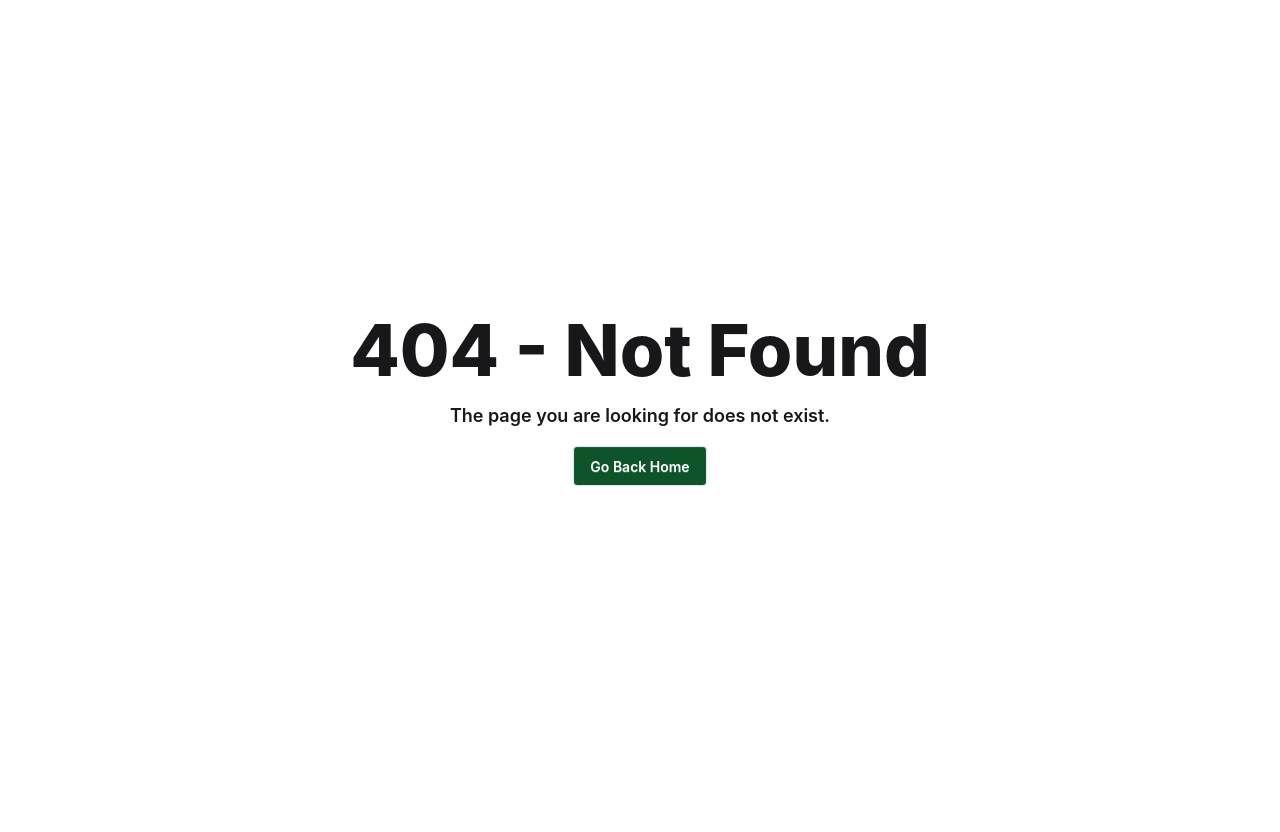
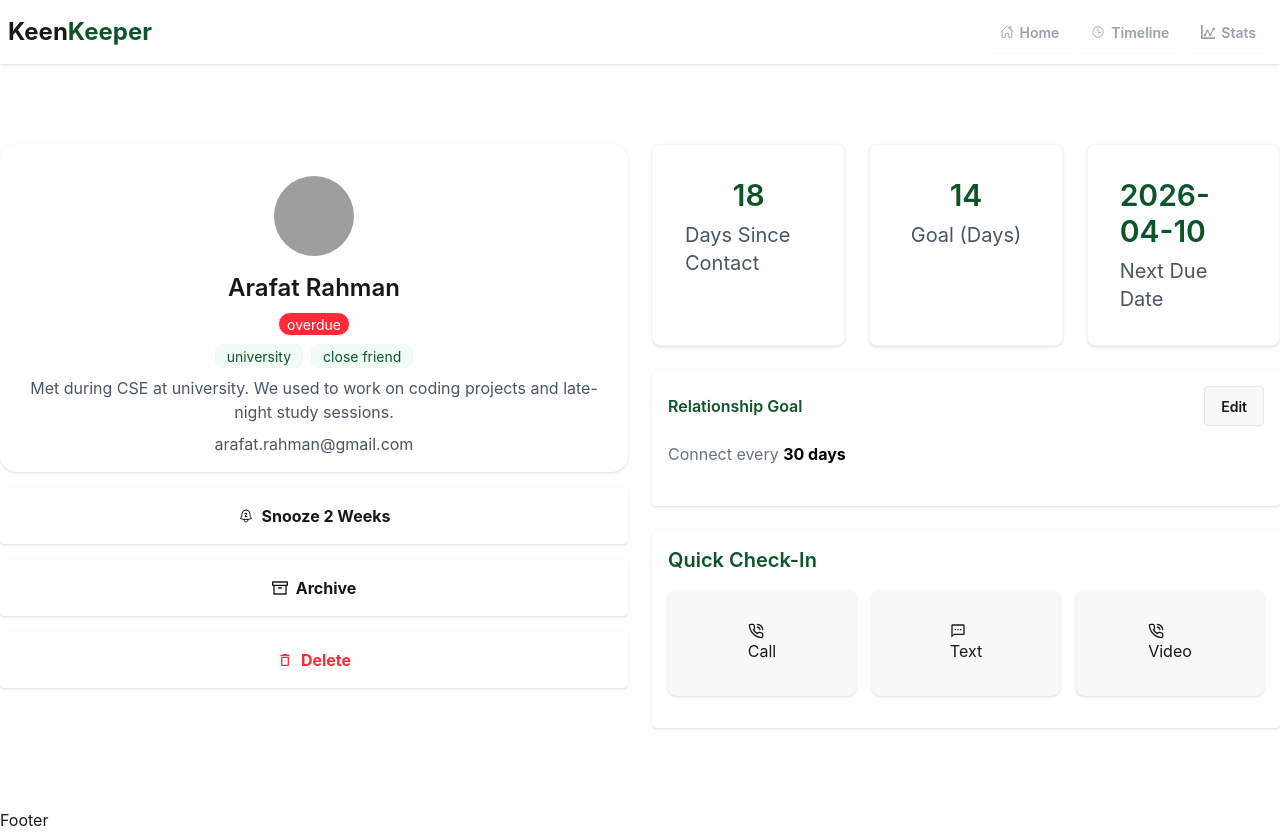
Before and after one commit to imNovel/keen-keeper, a React (Vite) app: page /friends/1 in a window 1280 px wide. Before the commit this address had no page. Before the commit the page ends 800 px from the top, so only its background shows below. Built offline with nearby package versions, Linux system fonts and the light colour scheme; grey boxes are pictures that could not be loaded.

Commit message:
impliment friend details page

```diff
--- a/package.json
+++ b/package.json
@@ -15,6 +15,7 @@
     "react-dom": "^19.2.4",
     "react-icons": "^5.6.0",
     "react-router": "^7.14.1",
+    "react-spinners": "^0.17.0",
     "tailwindcss": "^4.2.2"
   },
   "devDependencies": {
--- a/src/components/homepage/FriendsSection.jsx
+++ b/src/components/homepage/FriendsSection.jsx
@@ -1,10 +1,22 @@
-import React from 'react';
+import FriendsCard from '../ui/FriendsCard';
+import { PropagateLoader } from 'react-spinners';
+import useFriends from '../../hooks/useFriends';
+
 
 const FriendsSection = () => {
+
+  const {friends,loading} = useFriends();
+
+    console.log(friends);
     return (
         <div>
-
-        </div>
+        <h2 className="text-2xl font-semibold mb-4">Your Friends</h2>
+        {loading ? (<div className='flex justify-center items-center'><PropagateLoader color="#244d3f" /></div>) : (<div className="grid grid-cols-1 md:grid-cols-3 lg:grid-cols-4 gap-6">
+          {
+            friends.map(friend => <FriendsCard key={friend.id} friend={friend} />)
+          }
+        </div>)}
+      </div>
     );
 };
 
--- /dev/null
+++ b/src/components/ui/FriendsCard.jsx
@@ -0,0 +1,44 @@
+import React from "react";
+import { Link } from "react-router";
+
+const FriendsCard = ({ friend }) => {
+  return (
+    <Link to={`/friends/${friend.id}`}>
+      <div key={friend.id} className="bg-base-100 shadow-sm mb-4 rounded-xl">
+        <div className="flex flex-col items-center text-center p-4 cursor-pointer ">
+          <img
+            src={friend.picture}
+            alt={friend.name}
+            className="rounded-full my-4 w-20 h-20"
+          />
+          <div className="space-y-2">
+            <h2>{friend.name}</h2>
+            <p>{friend.days_since_contact}d ago</p>
+            <div className="flex flex-wrap gap-2">
+              {friend.tags.map((tag, index) => (
+                <div
+                  key={index}
+                  className="badge badge-soft badge-success text-green-900"
+                >
+                  {tag}
+                </div>
+              ))}
+            </div>
+
+            <div
+              className={`badge rounded-2xl p-2 mb-6
+                        ${friend.status === "overdue" && "bg-red-500 text-white"}
+                        ${friend.status === "almost due" && "bg-yellow-500 text-white"}
+                        ${friend.status === "on-track" && "bg-green-900 text-white"}
+                    `}
+            >
+              {friend.status}
+            </div>
+          </div>
+        </div>
+      </div>
+    </Link>
+  );
+};
+
+export default FriendsCard;
--- /dev/null
+++ b/src/hooks/useFriends.jsx
@@ -0,0 +1,20 @@
+import React, { useEffect, useState } from 'react';
+
+const useFriends = () => {
+    const [friends,setFriends] = useState([]);
+    const[loading,setLoading] = useState(true);
+
+  useEffect(()=>{
+    const fetchFriends = async () => {
+      const res = await fetch("/data.json");
+      const data = await res.json();
+
+      setFriends(data);
+      setLoading(false);
+    };
+    fetchFriends();
+  },[]);
+    return {friends,loading};
+};
+
+export default useFriends;
--- a/src/main.jsx
+++ b/src/main.jsx
@@ -1,35 +1,10 @@
 import { StrictMode } from 'react'
 import { createRoot } from 'react-dom/client'
 import './index.css'
-import { createBrowserRouter } from "react-router";
 import { RouterProvider } from "react-router/dom";
-import Stats from './pages/stats/Stats';
-import TimeLine from './pages/timeline/TimeLine';
-import RootLayout from './layout/RootLayout';
-import NotFoundPage from './pages/NotFoundPage/NotFoundPage';
-import HomePage from './pages/homepage/Homepage';
+import { router } from './router/Routes';
 
-const router = createBrowserRouter([
-  {
-    path: "/",
-    element: <RootLayout />,
-    children: [
-      {
-        index: true,
-        element: <HomePage />
-      },
-      {
-        path: "/timeline",
-        element: <TimeLine />
-      },
-      {
-        path: "/stats",
-        element: <Stats />
-      }
-    ],
-    errorElement: <NotFoundPage/>
-  },
-]);
+
 
 
 createRoot(document.getElementById('root')).render(
--- /dev/null
+++ b/src/pages/friendDetails/FriendDetails.jsx
@@ -0,0 +1,145 @@
+import React from "react";
+import { useParams } from "react-router";
+import useFriends from "../../hooks/useFriends";
+import { LuPhoneCall } from "react-icons/lu";
+import { MdDeleteOutline, MdOutlineTextsms } from "react-icons/md";
+import { HiOutlineBellSnooze } from "react-icons/hi2";
+import { FiArchive } from "react-icons/fi";
+import { PropagateLoader } from "react-spinners";
+
+const FriendDetails = () => {
+  const { id } = useParams();
+  console.log(id, "param");
+
+  const { friends, loading } = useFriends();
+
+  const friend = friends.find((friend) => friend.id === parseInt(id));
+  console.log(friends, loading, friend, "fnd and load..");
+  return (
+    <div>
+        {loading ? (<div className='flex justify-center items-center'><PropagateLoader color="#244d3f" /></div>) : (<div className="container mx-auto">
+      <div className="grid grid-cols-1 md:grid-cols-2 gap-6 my-20">
+        {/* Left side */}
+        <div>
+          <div className="space-y-4">
+            <div className="bg-base-100 shadow-sm flex flex-col items-center text-center rounded-2xl p-4 space-y-2">
+              <img
+                src={friend.picture}
+                alt={friend.name}
+                className="rounded-full my-4 h-20 w-20"
+              />
+              <h1 className="font-semibold text-2xl">{friend.name}</h1>
+              <div
+                className={`badge rounded-2xl p-2
+                        ${friend.status === "overdue" && "bg-red-500 text-white"}
+                        ${friend.status === "almost due" && "bg-yellow-500 text-white"}
+                        ${friend.status === "on-track" && "bg-green-900 text-white"}
+                    `}
+              >
+                {friend.status}
+              </div>
+              <div className="flex flex-wrap gap-2">
+                {friend.tags.map((tag, index) => (
+                  <div
+                    key={index}
+                    className="badge badge-soft badge-success text-green-900"
+                  >
+                    {tag}
+                  </div>
+                ))}
+              </div>
+              <p className="text-gray-600">{friend.bio}</p>
+              <p className="text-gray-600">{friend.email}</p>
+            </div>
+            <div className="bg-base-100 shadow-sm rounded-sm p-4 text-center flex justify-center">
+              <h2 className="flex items-center gap-2 font-bold">
+                <HiOutlineBellSnooze /> Snooze 2 Weeks
+              </h2>
+            </div>
+            <div className="bg-base-100 shadow-sm rounded-sm p-4 text-center flex justify-center">
+              <h2 className="flex items-center gap-2 font-bold">
+                <FiArchive /> Archive
+              </h2>
+            </div>
+            <div className="bg-base-100 shadow-sm rounded-sm p-4 flex justify-center">
+              <h2 className="flex items-center gap-2 font-bold text-red-500">
+                <MdDeleteOutline /> Delete
+              </h2>
+            </div>
+          </div>
+        </div>
+
+        {/* Right side */}
+        <div className="space-y-6">
+          <div className="grid grid-cols-1 md:grid-cols-3 gap-6">
+            <div className="card card-border bg-base-100 shadow-sm">
+              <div className="card-body items-center p-8">
+                <h2 className="card-title text-3xl text-green-900">
+                  {friend.days_since_contact}
+                </h2>
+                <p className="text-xl text-gray-600">Days Since Contact</p>
+              </div>
+            </div>
+            <div className="card card-border bg-base-100  shadow-sm">
+              <div className="card-body items-center p-8">
+                <h2 className="card-title text-3xl text-green-900">
+                  {friend.goal}
+                </h2>
+                <p className="text-xl text-gray-600">Goal (Days)</p>
+              </div>
+            </div>
+            <div className="card card-border bg-base-100  shadow-sm">
+              <div className="card-body items-center p-8">
+                <h2 className="card-title text-3xl text-green-900">
+                  {friend.next_due_date}
+                </h2>
+                <p className="text-xl text-gray-600">Next Due Date</p>
+              </div>
+            </div>
+          </div>
+
+          <div className="bg-base-100 shadow-sm rounded-sm p-4">
+            <div className="flex justify-between items-center mb-4">
+              <h2 className="text-green-900 font-semibold">
+                Relationship Goal
+              </h2>
+              <button className="btn">Edit</button>
+            </div>
+            <p className="text-gray-500 mb-6">
+              Connect every{" "}
+              <span className="font-bold text-black">30 days</span>
+            </p>
+          </div>
+
+          <div className="bg-base-100 shadow-sm rounded-sm p-4">
+            <h2 className="text-green-900 font-semibold text-xl">
+              Quick Check-In
+            </h2>
+            <div className="grid grid-cols-1 md:grid-cols-3 gap-4">
+              <div className="card card-border bg-base-200 shadow-sm my-4 items-center p-8 cursor-pointer">
+                <h1>
+                  <LuPhoneCall />
+                  Call
+                </h1>
+              </div>
+              <div className="card card-border bg-base-200 shadow-sm my-4 items-center p-8 cursor-pointer">
+                <h1>
+                  <MdOutlineTextsms /> Text
+                </h1>
+              </div>
+              <div className="card card-border bg-base-200 shadow-sm my-4 items-center p-8 cursor-pointer">
+                <h1>
+                  <LuPhoneCall />
+                  Video
+                </h1>
+              </div>
+            </div>
+          </div>
+        </div>
+      </div>
+    </div>)}
+    </div>
+  );
+};
+
+export default FriendDetails;
--- /dev/null
+++ b/src/router/Routes.jsx
@@ -0,0 +1,34 @@
+import { createBrowserRouter } from "react-router";
+import RootLayout from "../layout/RootLayout";
+import HomePage from "../pages/homepage/Homepage";
+import TimeLine from "../pages/timeline/TimeLine";
+import Stats from "../pages/stats/Stats";
+import NotFoundPage from "../pages/NotFoundPage/NotFoundPage";
+import FriendDetails from "../pages/friendDetails/FriendDetails";
+
+
+export const router = createBrowserRouter([
+  {
+    path: "/",
+    element: <RootLayout />,
+    children: [
+      {
+        index: true,
+        element: <HomePage />
+      },
+      {
+        path: "/friends/:id",
+        element: <FriendDetails/>
+      },
+      {
+        path: "/timeline",
+        element: <TimeLine />
+      },
+      {
+        path: "/stats",
+        element: <Stats />
+      }
+    ],
+    errorElement: <NotFoundPage/>
+  },
+]);
```
Also changed, not shown: 1 other file (tests, documents, lock files or other folders).
